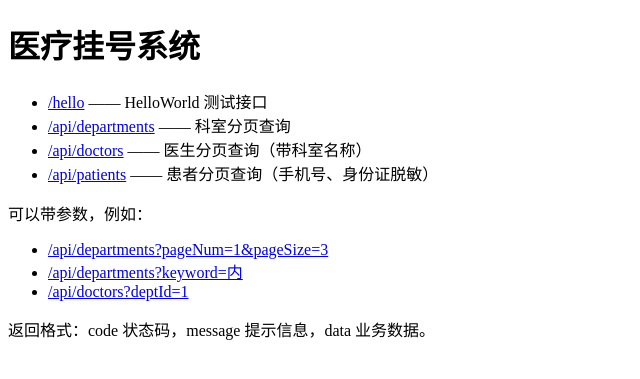
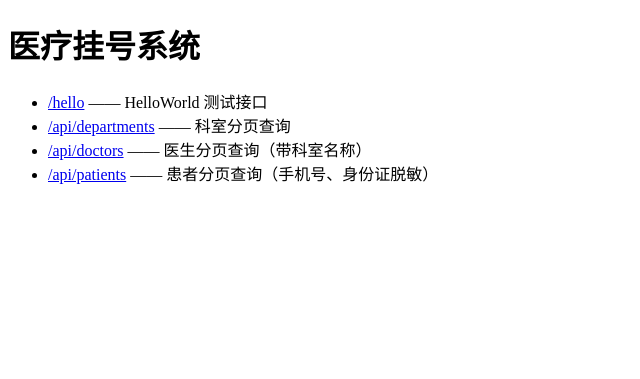
Before and after one commit to 1Zhuwu/medical-system, a Spring Boot app: page / in a window 1280 px wide. Shown: the top 379 px of the page, without its empty margins (0-640 px from the left). Run offline with Spring Boot 4, Linux system fonts and the light colour scheme.

Commit message:
补充实验二报告、精简接口导航页、代码生成器密码改为环境变量读取

```diff
--- a/spr_demo1/src/main/java/org/example/spr_demo1/generator/CodeGenerator.java
+++ b/spr_demo1/src/main/java/org/example/spr_demo1/generator/CodeGenerator.java
@@ -20,8 +20,9 @@ public class CodeGenerator {
     private static final String URL =
             "jdbc:mysql://localhost:3306/medical_db?useUnicode=true&characterEncoding=utf8"
                     + "&useSSL=false&serverTimezone=Asia/Shanghai&allowPublicKeyRetrieval=true";
-    private static final String USERNAME = "root";
-    private static final String PASSWORD = "123456";
+    // 账号密码不再写死在代码里，运行时从环境变量读取（缺省给本地开发默认值）
+    private static final String USERNAME = System.getenv().getOrDefault("DB_USERNAME", "root");
+    private static final String PASSWORD = System.getenv().getOrDefault("DB_PASSWORD", "");
 
     public static void main(String[] args) {
         String outputDir = System.getProperty("user.dir") + "/target/mp-generator";
--- a/spr_demo1/src/main/resources/static/index.html
+++ b/spr_demo1/src/main/resources/static/index.html
@@ -15,14 +15,6 @@
     <li><a href="/api/patients">/api/patients</a> —— 患者分页查询（手机号、身份证脱敏）</li>
 </ul>
 
-<p>可以带参数，例如：</p>
-<ul>
-    <li><a href="/api/departments?pageNum=1&amp;pageSize=3">/api/departments?pageNum=1&amp;pageSize=3</a></li>
-    <li><a href="/api/departments?keyword=内">/api/departments?keyword=内</a></li>
-    <li><a href="/api/doctors?deptId=1">/api/doctors?deptId=1</a></li>
-</ul>
-
-<p>返回格式：code 状态码，message 提示信息，data 业务数据。</p>
 
 </body>
 </html>
```
Also changed, not shown: 1 other file.
